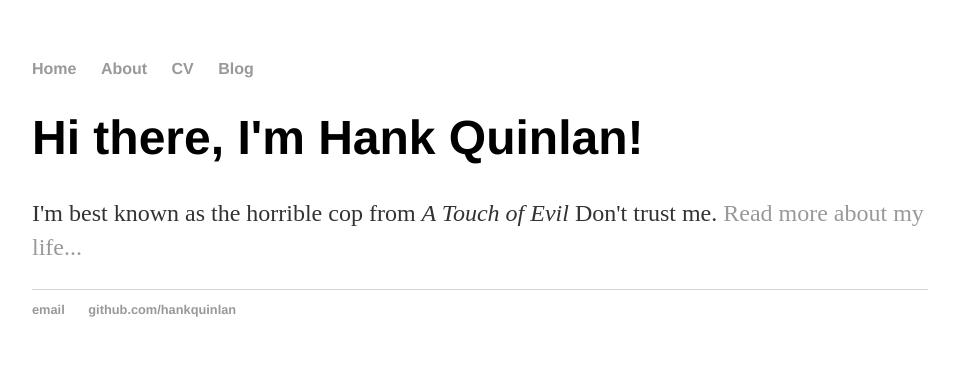
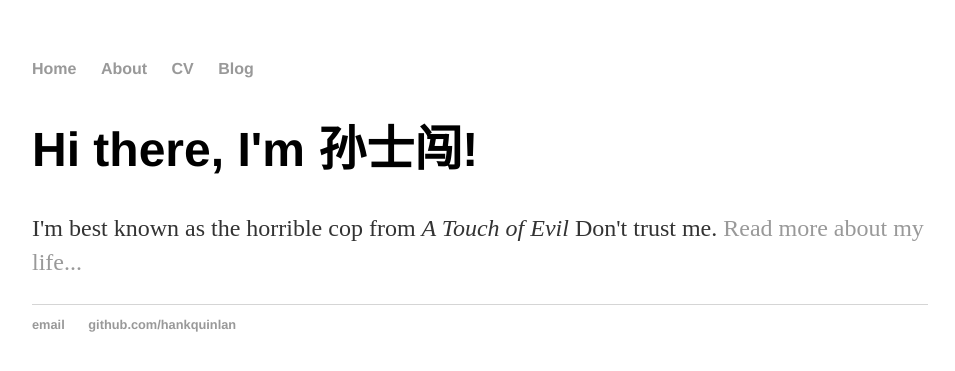
Before and after one commit to sunshichuang/shichuang.github.io, a Jekyll site: the page built from index.html, in a window 1280 px wide. Shown: the top 371 px of the page, without its empty margins (160-1115 px from the left). Built offline with Jekyll 4.4.1, drawn with Linux system fonts in a browser that asks for light colours.

Commit message:
Update index.html

```diff
--- a/index.html
+++ b/index.html
@@ -3,6 +3,6 @@ layout: default
 title: 孙士闯的个人博客
 ---
 <div class="blurb">
-	<h1>Hi there, I'm Hank Quinlan!</h1>
+	<h1>Hi there, I'm 孙士闯!</h1>
 	<p>I'm best known as the horrible cop from <em>A Touch of Evil</em> Don't trust me. <a href="/about">Read more about my life...</a></p>
 </div><!-- /.blurb -->
```
